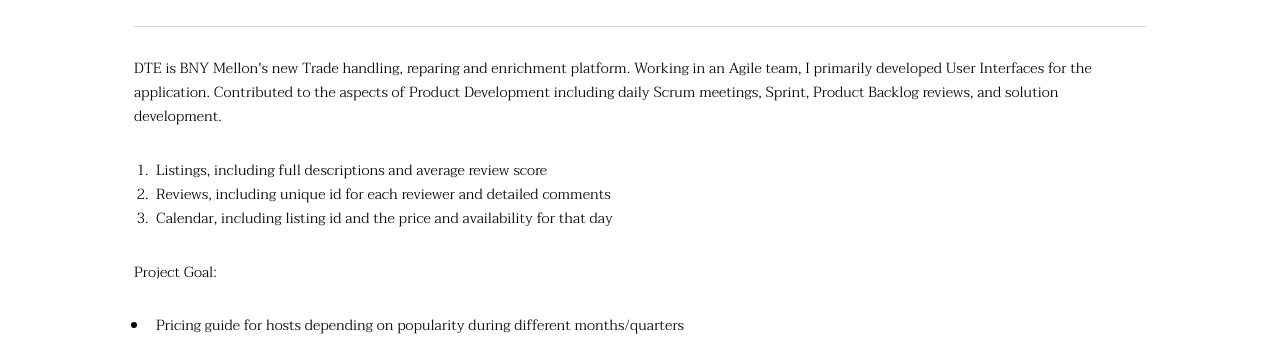
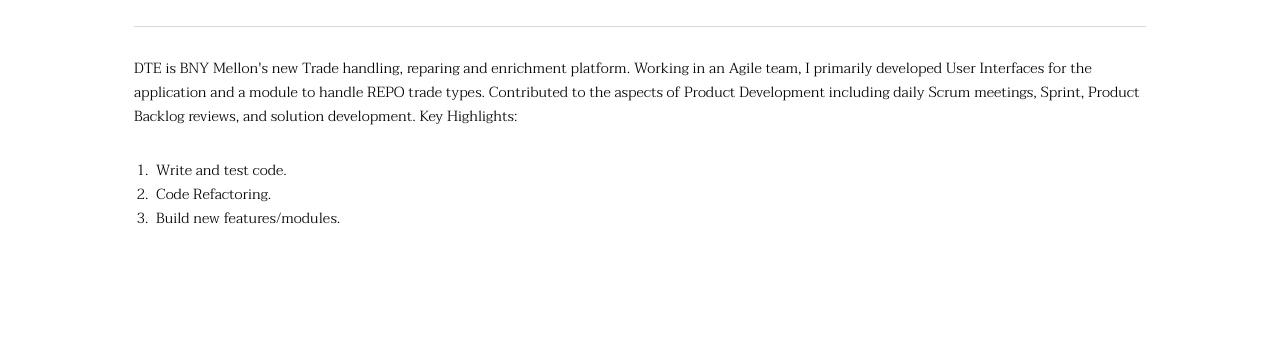
Before and after one commit to manas007/personal-website, a plain HTML site: page PR3DTE.html in a window 1280 px wide. Shown: the part 558-919 px from the top of the page. Drawn offline with Linux system fonts and the light colour scheme.

Commit message:
Modifed navigations

```diff
--- a/PR3DTE.html
+++ b/PR3DTE.html
@@ -18,8 +18,8 @@
 			<nav id="menu">
 				<ul class="links">
 					<li><a href="index.html">Home</a></li>
-					<li><a href="generic.html">Generic</a></li>
-					<li><a href="elements.html">Elements</a></li>
+					<li><a href="index.html#four">Projects</a></li>
+					<li><a href="#footer">Contact me!</a></li>
 				</ul>
 			</nav>
 
@@ -38,21 +38,14 @@
                                 <p>Pilot Project - Trade Capture | August 2017 - August 2018</p>
                             </header>
 							<hr />
-                            <p>DTE is BNY Mellon's new Trade handling, reparing and enrichment platform. Working in an Agile team, I primarily developed User Interfaces for the application.  Contributed to the aspects of Product Development including daily Scrum meetings, Sprint, Product Backlog reviews, and solution development.</p>
+                            <p>DTE is BNY Mellon's new Trade handling, reparing and enrichment platform. Working in an Agile team, I primarily developed User Interfaces for the application and a module to handle REPO trade types.  Contributed to the aspects of Product Development including daily Scrum meetings, Sprint, Product Backlog reviews, and solution development. Key Highlights:</p>
                             <div>
                                 <ol>
-                                    <li>Listings, including full descriptions and average review score</li>
-                                    <li>Reviews, including unique id for each reviewer and detailed comments</li>
-                                    <li> Calendar, including listing id and the price and availability for that day</li>
+                                    <li>Write and test code.</li>
+                                    <li>Code Refactoring.</li>
+                                    <li>Build new features/modules.</li>
                                 </ol>
                             </div>
-                            <p>Project Goal:</p>
-                            <div>
-                                <ul>
-                                    <li>Pricing guide for hosts depending on popularity during different months/quarters</li>
-                                </ul>
-                            </div>
-
 						</div>
 					</div>
 				</div>
@@ -64,7 +57,7 @@
 
 					<header class="align-center">
 						<h2>Tech Stack</h2>
-                        <p>HTML, CSS, JavaScript, AngularJS, Spring Boot, Java 8, Kafka, SonarQube, Git, Drools</p>
+                        <p>HTML, CSS, JavaScript, AngularJS, Spring Boot, Java 8, Kafka, SonarQube, Git, Drools, Jasmine and Karma, Selenium</p>
 					</header>
 
 				</div>
```
Also changed, not shown: PR1Netflix.html (+8 -8 lines), PR2Airbnb.html (+2 -2 lines), index.html (+2 -1 lines).
